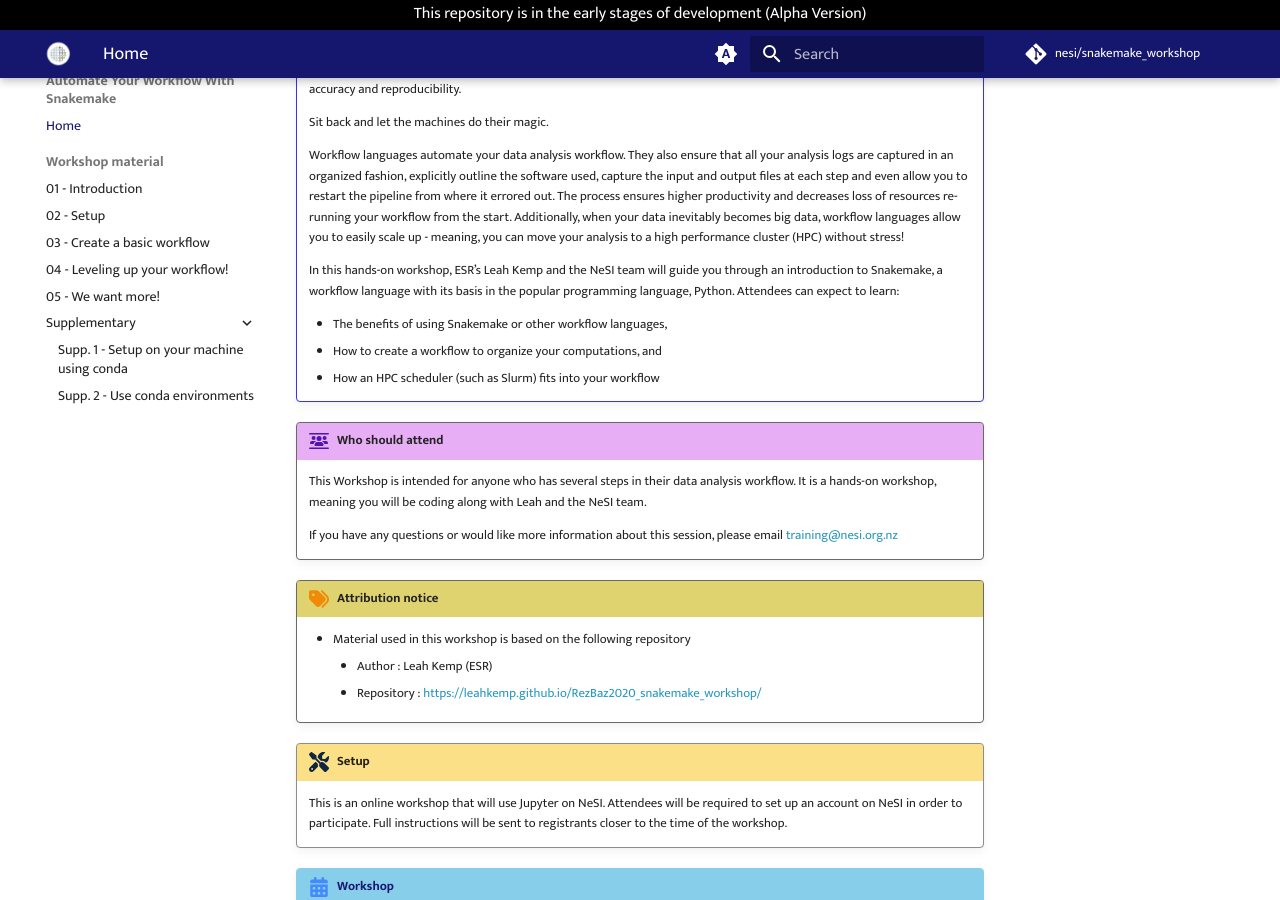
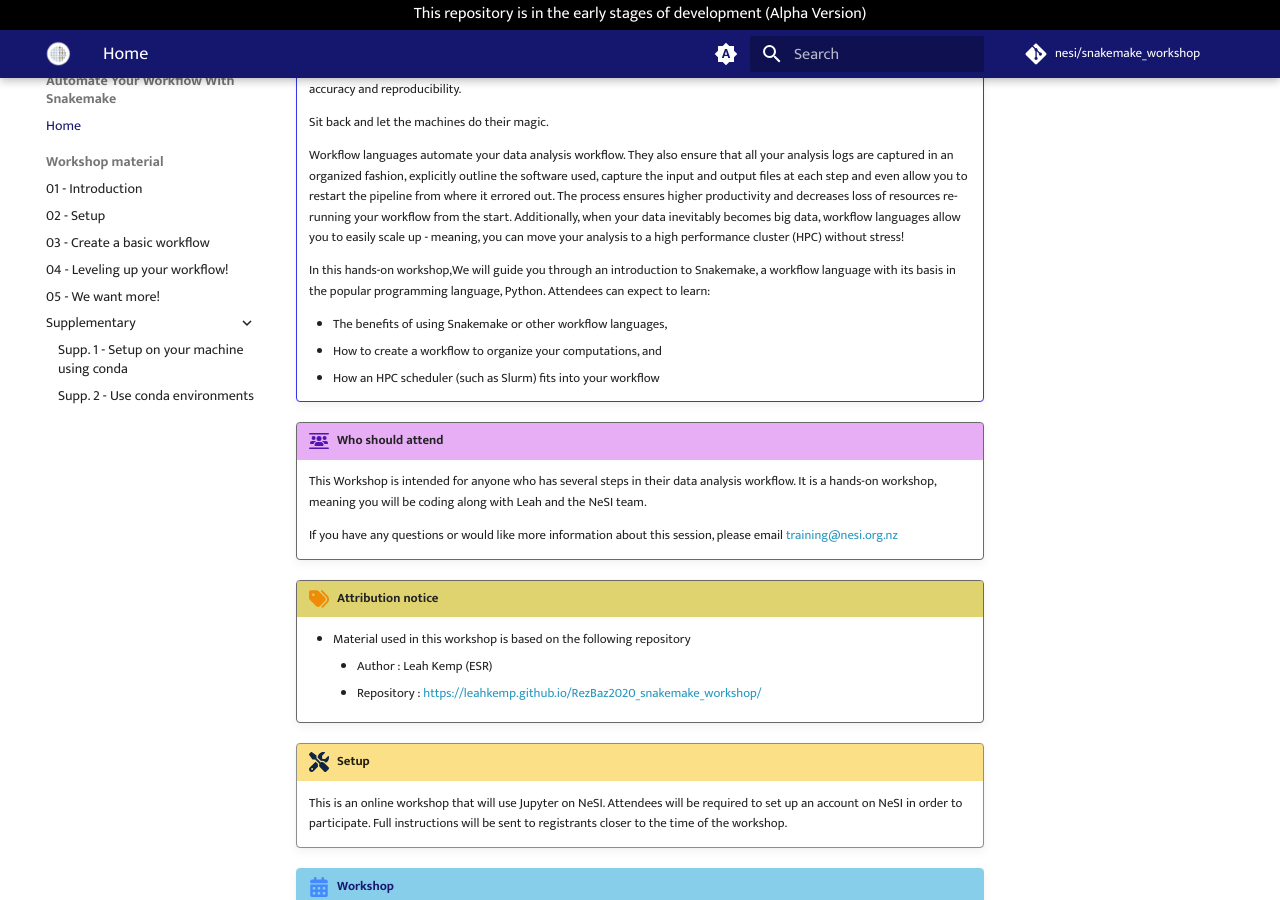
Before and after one commit to nesi/snakemake_workshop, an MkDocs documentation site: the page built from docs/index.md, in a window 1280 px wide and 900 px high, scrolled down 405 px. Built offline with MkDocs 1.6.1 and Material for MkDocs 9.7.7, drawn with Linux system fonts in a browser that asks for light colours; comment, search, counter and statistics services are not loaded.

Commit message:
minor edit on index info

```diff
--- a/docs/index.md
+++ b/docs/index.md
@@ -20,7 +20,7 @@
 
     Workflow languages automate your data analysis workflow. They also ensure that all your analysis logs are captured in an organized fashion, explicitly outline the software used, capture the input and output files at each step and even allow you to restart the pipeline from where it errored out. The process ensures higher productivity and decreases loss of resources re-running your workflow from the start. Additionally, when your data inevitably becomes big data, workflow languages allow you to easily scale up - meaning, you can move your analysis to a high performance cluster (HPC) without stress!
 
-    In this hands-on workshop, ESR’s Leah Kemp and the NeSI team will guide you through an introduction to Snakemake, a workflow language with its basis in the popular programming language, Python. Attendees can expect to learn:
+    In this hands-on workshop,We will guide you through an introduction to Snakemake, a workflow language with its basis in the popular programming language, Python. Attendees can expect to learn:
 
     - The benefits of using Snakemake or other workflow languages,
     - How to create a workflow to organize your computations, and
```
